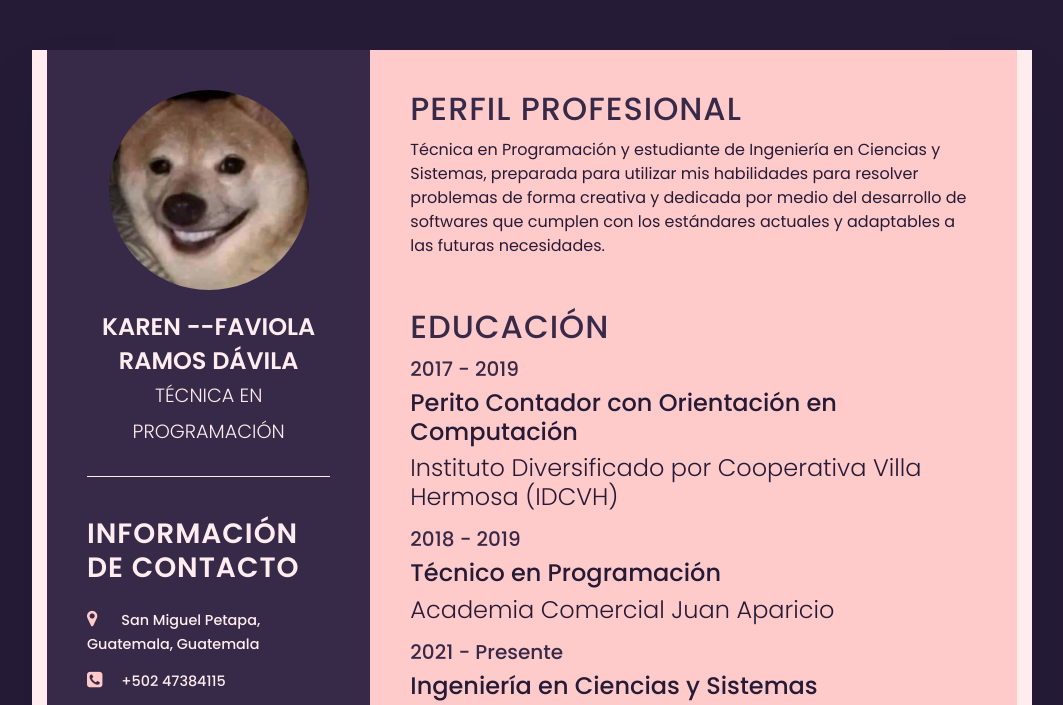
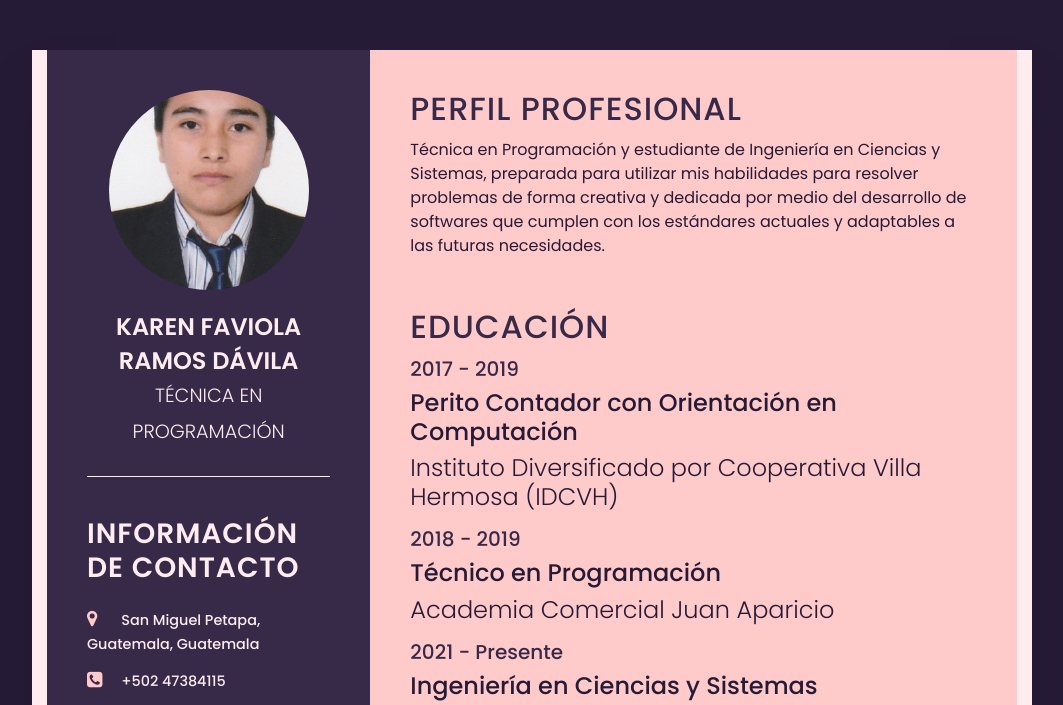
Before and after one commit to faviola14/IPC2_Practica2_202100122, a plain HTML site: page index.html in a window 1280 px wide. Shown: the top 705 px of the page, without its empty margins (108-1171 px from the left). Drawn offline with nearby package versions, Linux system fonts and the light colour scheme.

Commit message:
Fotografía

```diff
--- a/index.html
+++ b/index.html
@@ -13,9 +13,9 @@
         <div class="left_Side">
             <div class="profileText">
                 <div class="imgBx">
-                    <img src="img1.jpg">
+                    <img src="img1.jpeg">
                 </div>
-                <h2>Karen --Faviola<br>Ramos Dávila<br><span>Técnica en Programación</span></h2>
+                <h2>Karen Faviola<br>Ramos Dávila<br><span>Técnica en Programación</span></h2>
             </div>
             <div class="contactInfo">
                 <h3 class="title">Información de Contacto</h3>
```
Also changed, not shown: img1.jpeg (added), img1.jpg (deleted).
